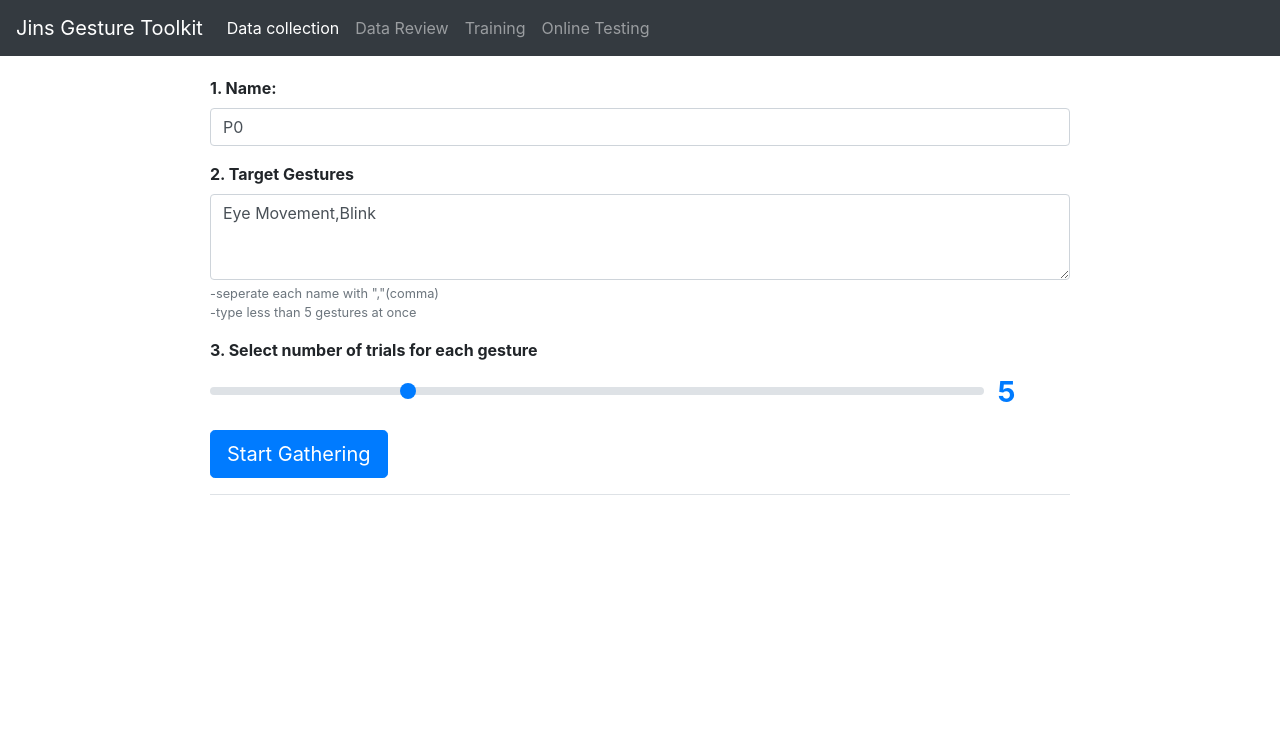
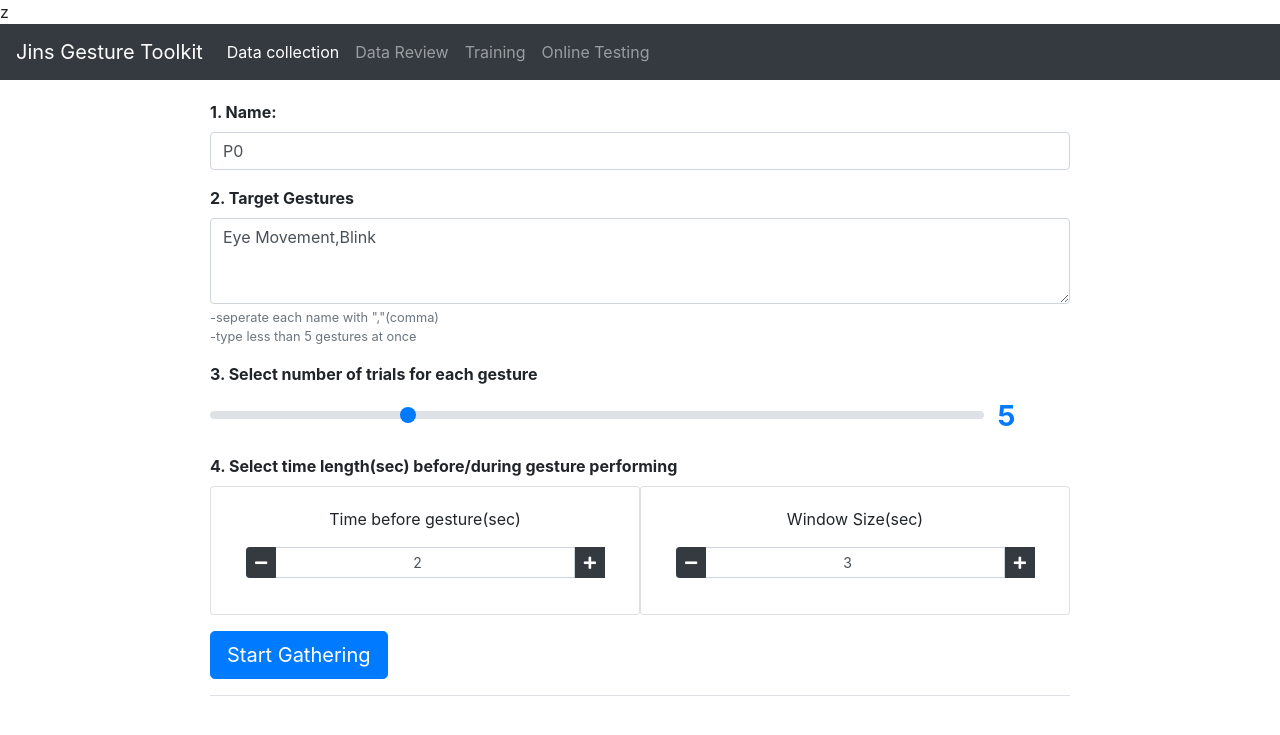
Before and after one commit to sebaram/jins-gesture-toolkit, a Flask app: page / in a window 1280 px wide. Shown: the top 735 px of the page. Run offline with Flask 2, Linux system fonts and the light colour scheme; parts of the project's set-up code (start-up, migrations or seed data) failed here and were passed over; some libraries are stand-ins or nearby versions.

Commit message:
add time length setup on main

```diff
--- a/flask_test/flask_test.py
+++ b/flask_test/flask_test.py
@@ -88,7 +88,11 @@ def info_to_html():
     print("<<stuff>>\nname:",participant_name,
           "\ntarget_gestures:",target_gestures,
           "\nnumber_of_trials:",number_of_trials)
-    return jsonify(participant_name=participant_name, trial_numbers=number_of_trials, target_gestures=",".join(target_gestures))
+    return jsonify(participant_name=participant_name,
+                   trial_numbers=number_of_trials,
+                   target_gestures=",".join(target_gestures),
+                   time_before=time_before,
+                   time_recording=time_recording)
 
 @app.route('/_gestureplot', methods= ['GET','POST'])
 def send_gesture_plot_info():
@@ -201,9 +205,19 @@ def init_data_gathering():
         target_gestures = [x.strip() for x in request.form["input_gesture_set"].split(',')]
 
         number_of_trials = int(request.form['input_number_of_gesture'])
-        print("<<init_data_gathering>>\nname:",participant_name,
+
+        time_before = float(request.form['time-before-length'])
+        time_recording = float(request.form['time-window-length'])
+        print("\n<<init_data_gathering>>\nname:",participant_name,
               "\ntarget_gestures:",target_gestures,
-              "\nnumber_of_trials:",number_of_trials)
+              "\nnumber_of_trials:",number_of_trials,
+              "\ntime_before:",time_before,
+              "\ntime_recording:",time_recording,
+              "\n\n")
+
+        # if not 'action' in request.form:
+        #     return render_template('form.html', name=participant_name)
+
 
         if request.form['action'] == 'startGathering':
             if not pygame_is_running:
@@ -218,16 +232,34 @@ def init_data_gathering():
 def review_data():
     global save_folder
 
+    error = None
     exp_list = refreshtrainingDataList(save_folder)
+    seg_list = refresh_segDataList(save_folder)
 
     if request.method == 'POST':
 
-        if request.form['action'] == 'startReview':
+        if request.form['action'] == 'runSeg':
+
+            selected_exp = request.form.get("target_data_selection")
+            selected_segment_method = request.form.get("segment_type")
+
             print("===startReview")
-            selected_exp = request.form.get("target_data_selection")
-            selected_segment_method = request.form.get("target_data_selection")
+            print("selected_exp: ",selected_exp)
+            print("selected_segment_method: ",selected_segment_method)
 
-    return render_template('review_data.html', available_exp=exp_list)
+            trial_schedule_df = pd.read_pickle(os.path.join(save_folder,selected_exp+".pickle"))
+            jins_data_df = pd.read_pickle(os.path.join(save_folder,selected_exp+"_JINS.pickle"))
+            new_df = putIMUinDF(trial_schedule_df, jins_data_df)
+            if len(new_df)==0:
+                error = selected_exp
+            else:
+                new_df.to_pickle(os.path.join(save_folder,selected_exp+"_segmented.pickle"))
+                time.sleep(2)
+
+    return render_template('review_data.html',
+                           available_exp=exp_list,
+                           available_seg=seg_list,
+                           error=error)
 
 @app.route('/online_test', methods=['GET', 'POST'])
 def online_test():
@@ -254,6 +286,10 @@ def refreshtrainingDataList(save_folder):
 
     exps_has_jins = [f for f in exp_names if os.path.exists(os.path.join(save_folder,f+"_JINS.pickle"))]
     return reversed(exps_has_jins)
+def refresh_segDataList(save_folder):
+    all_pickles = [f for f in os.listdir(save_folder) if 'segmented.pickle' in f]
+
+    return reversed(all_pickles)
 
 def putIMUinDF(data_df, imu_df, post_fix=""):
     new_df = data_df.copy()
--- a/flask_test/static/css/jins_toolkit.css
+++ b/flask_test/static/css/jins_toolkit.css
@@ -18,6 +18,7 @@ body {
 .slider-trials {
     width: 90%;
 }
+
 
 .number-span {
     font-size: 1.8em;
@@ -40,7 +41,6 @@ body {
 
 .data-collection {
     background: #b5ddff;
-
 }
 
 
--- a/flask_test/templates/form.html
+++ b/flask_test/templates/form.html
@@ -3,6 +3,7 @@
 <head>
     <link rel="stylesheet" href="{{ url_for('static', filename='css/bootstrap.css') }}">
     <link rel="stylesheet" href="{{ url_for('static', filename='css/jins_toolkit.css') }}">
+    <link rel="stylesheet" href="https://use.fontawesome.com/releases/v5.1.1/css/all.css" integrity="sha384-O8whS3fhG2OnA5Kas0Y9l3cfpmYjapjI0E4theH4iuMD+pLhbf6JI0jIMfYcK3yZ" crossorigin="anonymous">z
     <script src="http://ajax.googleapis.com/ajax/libs/jquery/3.3.1/jquery.min.js"></script>
     <script type="text/javascript" src="{{ url_for('static', filename = 'js/bootstrap.js') }}"></script>
     <script>
@@ -29,8 +30,40 @@
                     $('#input_number_of_gesture').val(data.trial_numbers);
                     $('.valueSpan').html(data.trial_numbers);
 
+                    $('input[name="time-before-length"]').val(parseFloat(data.time_before*10)/10);
+                    $('input[name="time-window-length"]').val(parseFloat(data.time_recording*10)/10);
+
                 });
         });
+
+
+        $(document).ready(function(){
+            var d_value = 0.1;
+            const target_input = $('input[name="time-before-length"]');
+            $('button[name="time-before-minus-btn"]').click(function(){
+                target_input.val( Math.max(0.5, Math.round((parseFloat(target_input.val()) - d_value)*10 )/10));
+            });
+            $('button[name="time-before-plus-btn"]').click(function(){
+                target_input.val( Math.round((parseFloat(target_input.val()) + d_value)*10 )/10);
+            });
+
+
+         });
+
+        $(document).ready(function(){
+            var d_value = 0.1;
+            const target_input = $('input[name="time-window-length"]');
+            $('button[name="time-window-minus-btn"]').click(function(){
+                target_input.val( Math.max(0.5, Math.round((parseFloat(target_input.val()) - d_value)*10 )/10));
+            });
+            $('button[name="time-window-plus-btn"]').click(function(){
+                target_input.val( Math.round((parseFloat(target_input.val()) + d_value)*10 )/10);
+            });
+
+
+         });
+
+
 
     </script>
 </head>
@@ -49,36 +82,81 @@
                 <a class="nav-item nav-link" href="review_data">Data Review</a>
                 <a class="nav-item nav-link" href="training">Training</a>
                 <a class="nav-item nav-link  " href="online_test">Online Testing</a>
-<!--                <a class="nav-item nav-link disabled" href="#">Disabled</a>-->
+                <!--                <a class="nav-item nav-link disabled" href="#">Disabled</a>-->
             </div>
         </div>
     </nav>
 
 
-<!--
+    <!--
     <div class="jumbotron text-center data-collection">
         <h1>Jins Gesture Toolkit</h1>
         <h2>-Data collection mode-</h2>
     </div>
 -->
     <div class="forms centerContainer">
-        <form action="" method="POST">
-            <div class="form-group">
+        <form  action="" method="POST">
+            <div  class="form-group">
                 <label for="participant_name" class="font-weight-bold">1. Name:</label>
                 <input type="text" class="form-control" id="participant_name" name="input_name" aria-describedby="name_help" placeholder="PX" required>
             </div>
-            <div class="form-group">
-                <label for="target_gesture_set" class="font-weight-bold">2. Target Gestures</label>
+            <div  class="form-group">
+                <label for="input_gesture_set" class="font-weight-bold">2. Target Gestures</label>
                 <textarea rows="3" class="form-control" name="input_gesture_set">Nothing,Left Flick,Left Push,Right Flick,Right Push,Rubbing</textarea>
                 <small id="gesture_set_help" class="form-text text-muted">-seperate each name with ","(comma) <br>-type less than 5 gestures at once</small>
             </div>
             <div class="form-group ">
-                <label for="target_gesture_set" class="font-weight-bold">3. Select number of trials for each gesture</label>
+                <label for="input_number_of_gesture" class="font-weight-bold">3. Select number of trials for each gesture</label>
                 <br>
                 <input type="range" class="custom-range slider-trials" name="input_number_of_gesture" id="input_number_of_gesture" min="0" max="20" value="10" required>
                 <span class="font-weight-bold text-primary ml-2 number-span valueSpan">0</span>
             </div>
-            <button type="submit" name="action" value="startGathering" class="btn btn-primary btn-lg">Start Gathering</button>
+            <div class="form-group ">
+                <label for="time_length" class="font-weight-bold">4. Select time length(sec) before/during gesture performing</label>
+                <br>
+
+                <div class="container">
+                    <div class="row">
+
+                        <div class="card col-sm-6 ">
+                            <div class="card-body">
+                                <p class="card-text text-center">Time before gesture(sec)</p>
+
+                                <div class="input-group mb-3">
+                                    <div class="input-group-prepend">
+                                        <button type="button" class="btn btn-dark btn-sm" name="time-before-minus-btn" id="minus-btn"><i class="fa fa-minus"></i></button>
+                                    </div>
+                                    <input type="number" name="time-before-length"class="text-center form-control form-control-sm" value="1.0" step="0.1" min="0.1">
+                                    <div class="input-group-prepend">
+                                        <button type="button" class="btn btn-dark btn-sm" name="time-before-plus-btn"><i class="fa fa-plus"></i></button>
+                                    </div>
+                                </div>
+                            </div>
+                        </div>
+
+                        <div class="card col-sm-6 ">
+                            <div class="card-body">
+                                <p class="card-text text-center">Window Size(sec)</p>
+
+                                <div class="input-group mb-3">
+                                    <div class="input-group-prepend">
+                                        <button type="button" class="btn btn-dark btn-sm" name="time-window-minus-btn"><i class="fa fa-minus"></i></button>
+                                    </div>
+                                    <input type="number" name="time-window-length" class="text-center form-control form-control-sm" value="1.5" step="0.1" min="0.1">
+                                    <div class="input-group-prepend">
+                                        <button type="button" class="btn btn-dark btn-sm" name="time-window-plus-btn"><i class="fa fa-plus"></i></button>
+                                    </div>
+                                </div>
+                            </div>
+                        </div>
+
+                    </div>
+                </div>
+
+            </div>
+
+
+            <button action="" method="POST" type="submit" name="action" value="startGathering" class="btn btn-primary btn-lg">Start Gathering</button>
 
             <div class="border-top my-3"></div>
 
```
Also changed, not shown: flask_test/templates/review_data.html (+8 -4 lines).
